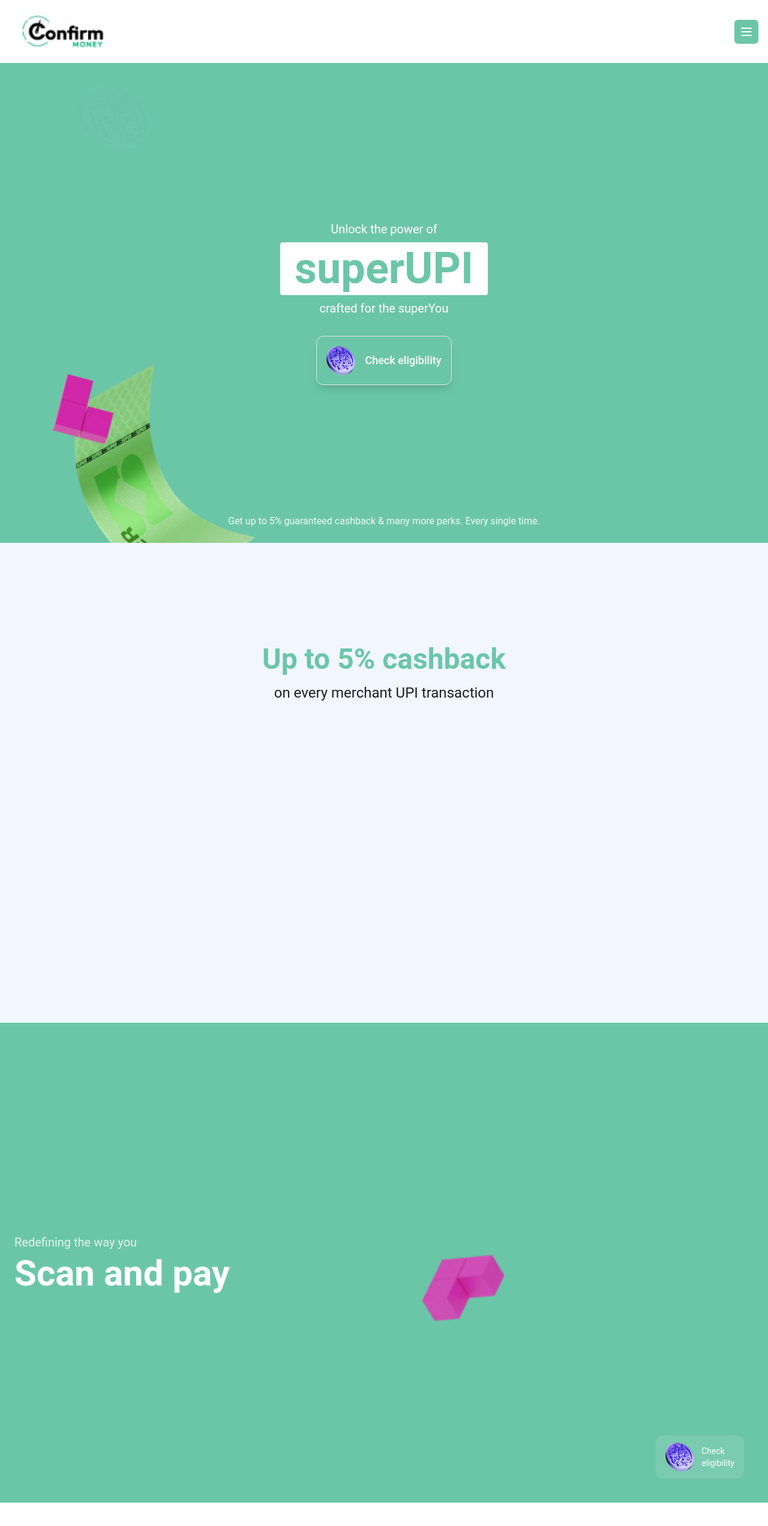
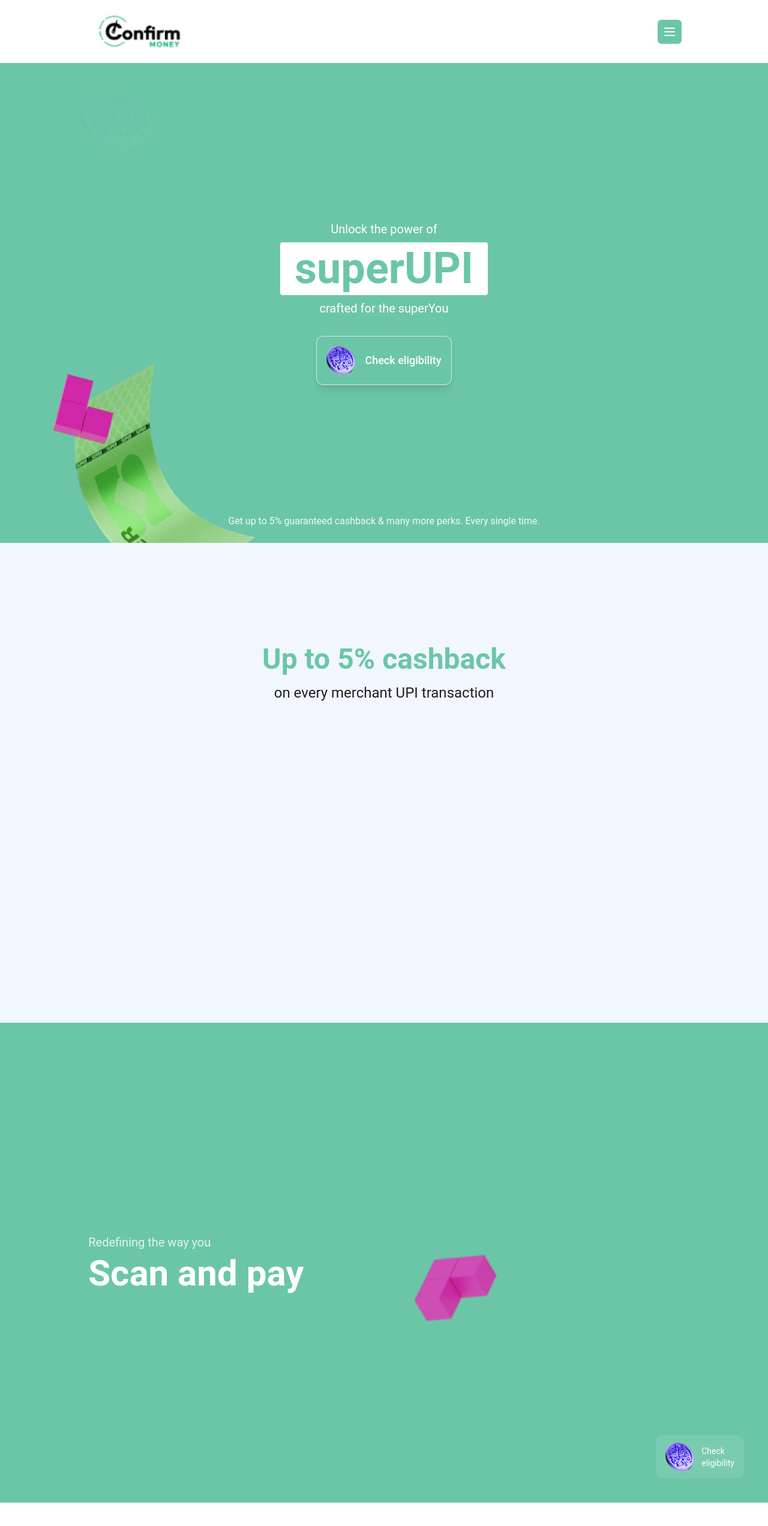
Before and after one commit to mamta-thakur/confirm-money, a React (Vite) app: page / in a window 1280 px wide. Shown: the top 2544 px of the page at 60% size. Built offline with nearby package versions, Linux system fonts and the light colour scheme.

Commit message:
Update ProductSection layout for mobile

```diff
--- a/src/App.jsx
+++ b/src/App.jsx
@@ -1,5 +1,5 @@
 import React from 'react';
-import { HashRouter as Router, Routes, Route } from 'react-router-dom';
+import { BrowserRouter as Router, Routes, Route } from 'react-router-dom';
 
 import Navbar from './components/Navbar';
 import Footer from './components/Footer';
--- a/src/components/Navbar.jsx
+++ b/src/components/Navbar.jsx
@@ -1,14 +1,15 @@
 import { useState } from "react";
 import SidebarMenu from "./SidebarMenu";
 import Logo from "../assets/loan-logo.png";
-import { Menu } from "lucide-react"; // <-- Hamburger icon
+import { Menu } from "lucide-react";
 
 export default function Navbar() {
   const [menuOpen, setMenuOpen] = useState(false);
 
   return (
     <>
-      <nav className="p-4 flex justify-between items-center bg-white shadow-md">
+      <nav className="bg-white shadow-md">
+        <div className="w-[80%] mx-auto p-4 flex justify-between items-center">
           <img src={Logo} alt="Logo" className="h-8-" />
 
           {/* Hamburger Button */}
@@ -18,6 +19,7 @@
           >
             <Menu size={24} />
           </button>
+        </div>
       </nav>
 
       <SidebarMenu isOpen={menuOpen} onClose={() => setMenuOpen(false)} />
--- a/src/sections/ProductSection.jsx
+++ b/src/sections/ProductSection.jsx
@@ -1,6 +1,7 @@
 import React, { useEffect, useRef } from 'react';
 import { gsap } from 'gsap';
 import { ScrollTrigger } from 'gsap/ScrollTrigger';
+import { ArrowRight } from 'lucide-react';
 
 import product1 from '../assets/product-1.webp';
 import product2 from '../assets/product-2.webp';
@@ -17,11 +18,13 @@
     {
       title: 'Confirm.Credit',
       subtitle: 'The smarter way to manage credit.',
+      category: 'DESIGN',
       image: product1,
     },
     {
       title: 'Confirm.Shop',
       subtitle: 'Shop seamlessly with instant approvals.',
+      category: 'MARKETING',
       image: product2,
     },
   ];
@@ -44,26 +47,22 @@
         trigger: sectionRef.current,
         start: 'top top',
         end: `+=${window.innerHeight * (products.length - 1)}`,
-        // scrub: true,
         scrub: true,
         pin: true,
         markers: false,
-        // anticipatePin: 1,
       },
     });
 
     panels.forEach((panel, index) => {
       const fadeInTime = index * 1;
-      const fadeOutTime = (index + 0.99);
+      const fadeOutTime = index + 0.99;
 
-      // Fade in
       timeline.to(panel, {
         autoAlpha: 1,
         yPercent: 0,
         ease: 'power2.out',
       }, fadeInTime);
 
-      // Fade out
       if (index !== products.length - 1) {
         timeline.to(panel, {
           autoAlpha: 0,
@@ -79,17 +78,15 @@
   }, [isDesktop, products.length]);
 
   return (
-    <div ref={sectionRef} className="relative w-full overflow-hidden min-h-screen">
+    <div ref={sectionRef} className="relative w-full overflow-hidden">
+      {/* Desktop Animation */}
+      {isDesktop && (
         <div className="w-full relative h-screen">
           {products.map((product, index) => (
             <div
               key={index}
               ref={(el) => (productRefs.current[index] = el)}
-            className={`
-              absolute top-0 left-0 w-full h-screen
-              bg-cover bg-center flex items-center justify-start px-6 lg:px-10
-              text-white transition-opacity duration-500 ease-in-out
-            `}
+              className="absolute top-0 left-0 w-full h-screen bg-cover bg-center flex items-center justify-start px-6 lg:px-10 text-white transition-opacity duration-500 ease-in-out"
               style={{
                 backgroundImage: `url(${product.image})`,
                 zIndex: products.length - index,
@@ -97,13 +94,36 @@
               }}
             >
               <div className="bg-black/60 p-6 lg:p-8 rounded-2xl max-w-xl">
-              <p className="uppercase text-sm tracking-widest">Design</p>
+                <p className="uppercase text-sm tracking-widest">{product.category}</p>
                 <h2 className="text-4xl lg:text-6xl font-extrabold mt-2">{product.title}</h2>
                 <p className="text-base lg:text-lg mt-4">{product.subtitle}</p>
               </div>
             </div>
           ))}
         </div>
+      )}
+
+      {/* Mobile Static Cards */}
+      {!isDesktop && (
+        <div className="lg:hidden p-4 pb-8 space-y-6 bg-[#0b0c2a]">
+          {products.map((product, index) => (
+            <div
+              key={index}
+              className="rounded-2xl overflow-hidden relative h-60 flex items-end p-6 bg-cover bg-center"
+              style={{ backgroundImage: `url(${product.image})` }}
+            >
+              <div className="text-white z-10">
+                <p className="uppercase text-xs font-semibold opacity-80">{product.category}</p>
+                <h2 className="text-2xl font-extrabold leading-tight">{product.title}</h2>
+              </div>
+              <div className="absolute bottom-4 right-4 text-white z-10">
+                <ArrowRight size={24} />
+              </div>
+              <div className="absolute inset-0 bg-black/40" />
+            </div>
+          ))}
+        </div>
+      )}
     </div>
   );
 };
--- a/src/sections/Section1.jsx
+++ b/src/sections/Section1.jsx
@@ -107,7 +107,7 @@
   return (
     <section
       ref={sectionRef}
-      className="min-h-screen bg-[#6bc6a7] text-white relative overflow-hidden flex flex-col items-center justify-center text-center p-6"
+      className="min-h-screen bg-[#6bc6a7] text-white relative overflow-hidden flex flex-col justify-center text-center"
     >
       {/* Floating images */}
       <img
@@ -129,7 +129,8 @@
         className="absolute bottom-10 right-10 w-32 md:w-40"
       />
 
-      {/* Heading content */}
+      {/* Content Wrapper */}
+      <div className="w-full max-w-screen-xl mx-auto px-4 flex flex-col items-center justify-center">
         <h2 ref={subtitleRef} className="text-lg md:text-xl mb-2">
           Unlock the power of
         </h2>
@@ -153,12 +154,14 @@
           />
           <span className="text-lg font-medium">Check eligibility</span>
         </div>
+      </div>
 
       {/* Footer note */}
-      <p className="absolute bottom-6 text-sm md:text-base opacity-90">
+      <p className="absolute bottom-6 text-sm md:text-base opacity-90 w-full text-center">
         Get up to 5% guaranteed cashback & many more perks. Every single time.
       </p>
     </section>
+
   );
 };
 
--- a/src/sections/Section3.jsx
+++ b/src/sections/Section3.jsx
@@ -16,7 +16,6 @@
 
   useEffect(() => {
     const ctx = gsap.context(() => {
-      // Animate POS image in from right
       gsap.fromTo(
         posRef.current,
         { opacity: 0, x: 200, rotate: 15, scale: 0.8 },
@@ -37,7 +36,6 @@
         }
       );
 
-      // Floating QR glow effect
       gsap.to(qrGlowRef.current, {
         y: 80,
         repeat: -1,
@@ -55,8 +53,9 @@
   return (
     <section
       ref={sectionRef}
-      className="relative min-h-screen bg-[#6bc6a7] text-white px-6 py-20 flex flex-col md:flex-row items-center justify-between overflow-hidden"
+      className="relative min-h-screen bg-[#6bc6a7] text-white px-6 py-20 overflow-hidden flex items-center justify-center"
     >
+      <div className="w-4/5 max-w-screen-xl mx-auto flex flex-col md:flex-row items-center justify-between">
         {/* Text */}
         <div className="md:w-1/2 mb-12 md:mb-0 z-10 text-center md:text-left">
           <p className="text-lg md:text-xl text-white/80">
@@ -80,6 +79,7 @@
             className="absolute top-[30%] left-[10%] w-[120px] md:w-[140px] pointer-events-none opacity-90"
           />
         </div>
+      </div>
 
       {/* Floating QR Widget */}
       <div className="hidden md:flex items-center gap-3 px-4 py-3 bg-white/10 backdrop-blur-md rounded-xl absolute bottom-10 right-10 z-20">
```
Also changed, not shown: package.json (+2 -6 lines), 2 other files (tests, documents, lock files or other folders). Lines whose indentation alone changed are shown as unchanged.
